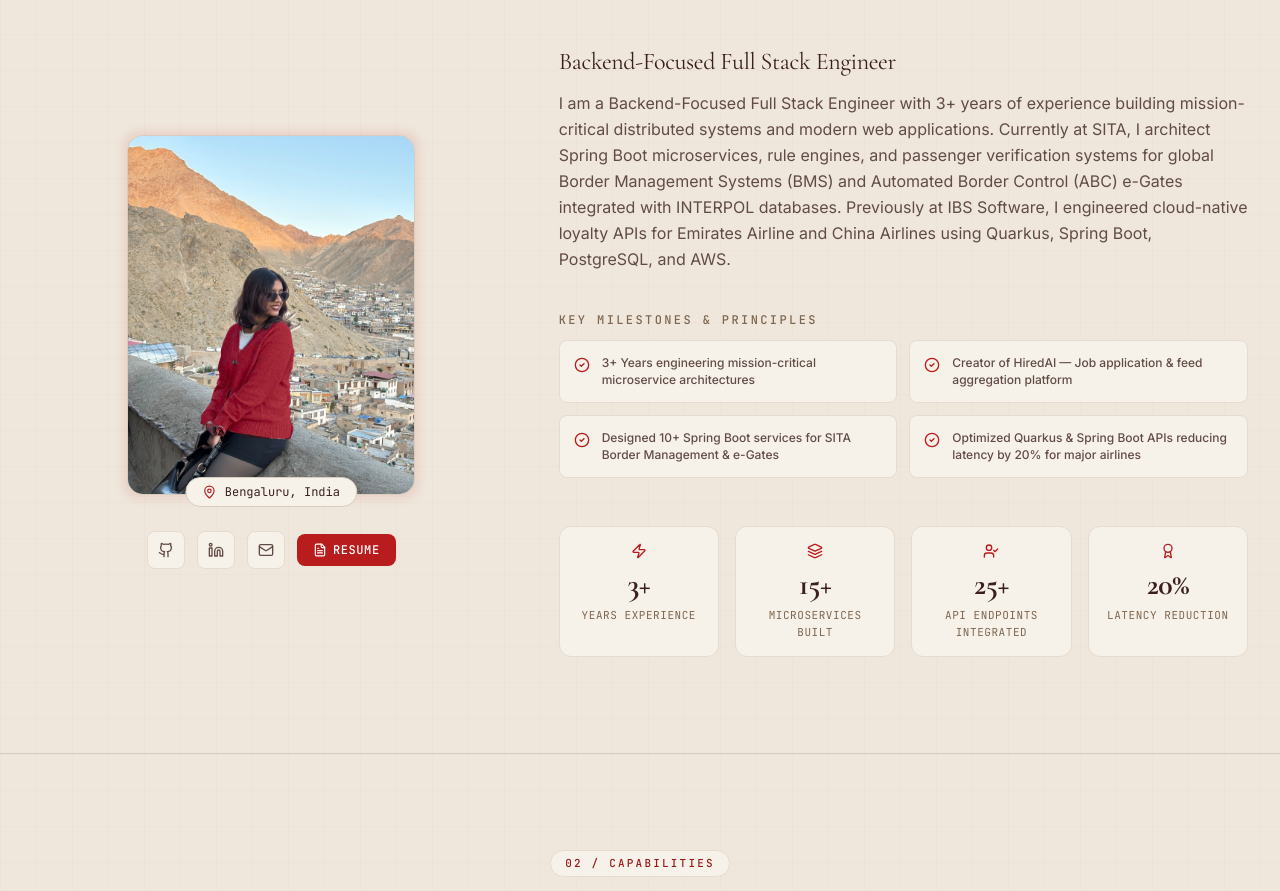
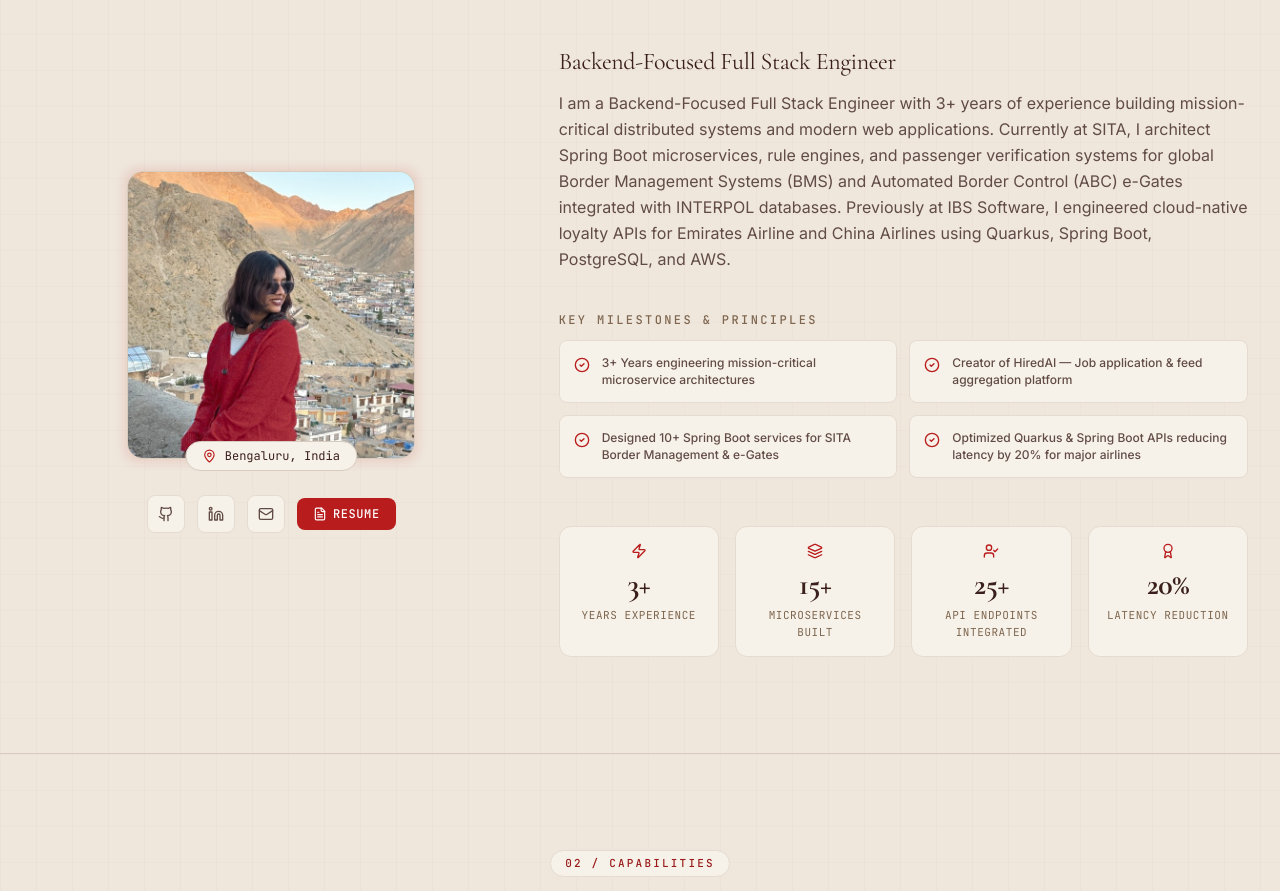
Before and after one commit to riddhibworks/riddhibanerjee.dev, a React (Vite) app in the folder frontend/: page / in a window 1280 px wide. Shown: the part 1100-1991 px from the top of the page. Built offline with nearby package versions, Linux system fonts and the light colour scheme; no server answers; a web font is replaced by a local one.

Commit message:
feat: zoom in and set 1:1 square ratio for profile photo

```diff
--- a/frontend/src/components/About.tsx
+++ b/frontend/src/components/About.tsx
@@ -50,11 +50,11 @@ export const About: React.FC<AboutProps> = ({ profile, loading, onOpenResume })
               {/* Subtle Red Shadow / Ring */}
               <div className="absolute -inset-1 rounded-2xl bg-accent-600/10 blur-sm group-hover:bg-accent-600/20 transition duration-500"></div>
 
-              <div className="relative w-64 sm:w-72 aspect-[4/5] rounded-2xl overflow-hidden border border-[#D8CCC0] shadow-xs bg-[#E8DED1]">
+              <div className="relative w-64 h-64 sm:w-72 sm:h-72 aspect-square rounded-2xl overflow-hidden border border-[#D8CCC0] shadow-xs bg-[#E8DED1]">
                 <img
                   src={profile.avatarUrl}
                   alt={profile.name}
-                  className="w-full h-full object-cover object-[center_35%] group-hover:scale-105 transition-transform duration-500"
+                  className="w-full h-full object-cover group-hover:scale-105 transition-transform duration-500"
                 />
               </div>
 
```
Also changed, not shown: frontend/public/images/profile.jpg, frontend/public/images/riddhi-avatar.jpg.
